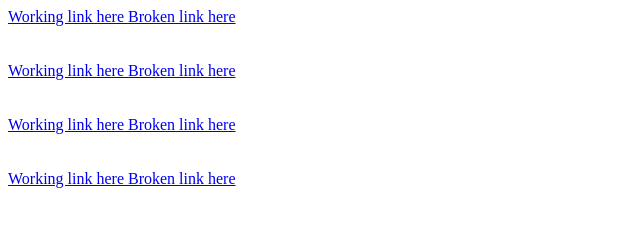
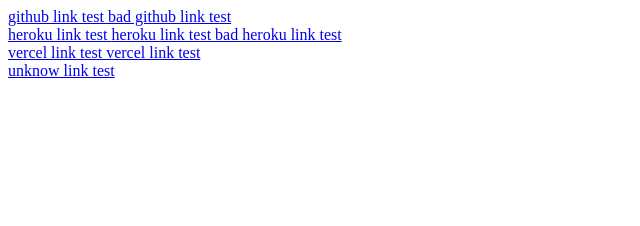
Before and after one commit to lixiaoqity/testLink, a website: page test1.html in a window 1280 px wide. Shown: the whole page, without its empty margins (0-640 px from the left). Drawn offline with Linux system fonts and the light colour scheme.

Commit message:
modifiy test1.html link

```diff
--- a/test1.html
+++ b/test1.html
@@ -1,21 +1,21 @@
 <!DOCTYPE html>
 <html>
   <head>
-    <title>Header</title>
+    <title>test1</title>
     <meta charset="utf-8" />
   </head>
 
   <body>
-    <a href="https://github.com/chrispinkney"> Working link here </a>
-    <a href="https://github.com/chrispinkney1234"> Broken link here </a>
-    <br /><br /><br />
-    <a href="http://england.cdot.systems/"> Working link here </a>
-    <a href="http://england.cdot.systems/1234"> Broken link here </a>
-    <br /><br /><br />
-    <a href="www.github.com/chrispinkney"> Working link here </a>
-    <a href="www.github.com/chrispinkney1234"> Broken link here </a>
-    <br /><br /><br />
-    <a href="github.com/chrispinkney"> Working link here </a>
-    <a href="github.com/chrispinkney1234"> Broken link here </a>
+    <a href="https://github.com/lixiaoqity/testLink"> github link test </a>
+    <a href="https://github.com/lixiaoqity/testLink/input"> bad github link test </a>
+    <br />
+    <a href="https://leon-toronto.herokuapp.com"> heroku link test </a>
+    <a href="https://leon-toronto.herokuapp.com/hat"> heroku link test </a>
+    <a href=" https://web422-leon-blog.herokuapp.com/"> bad heroku link test </a>
+    <br />
+    <a href="https://blog-example-opal.vercel.app/home"> vercel link test </a>
+    <a href="https://bridge-dusky.vercel.app/bridges"> vercel link test </a>
+    <br />
+    <a href="https://web422-angular-test.herokuapp.com/"> unknow link test </a>
   </body>
 </html>
```
